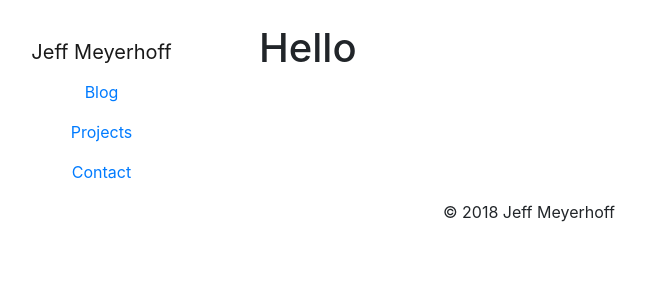
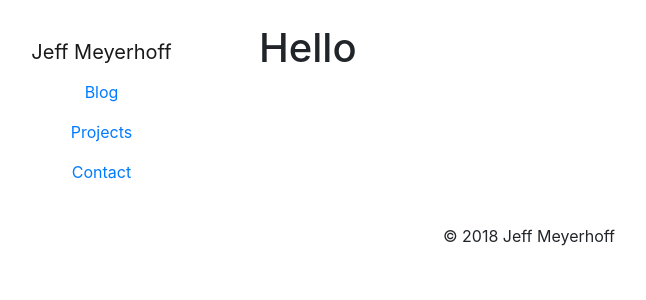
Before and after one commit to jeffington/jeffington.github.io, a Jekyll site: the page built from index.md, in a window 1280 px wide. Shown: the top 300 px of the page, without its empty margins (111-757 px from the left). Built offline with Jekyll 4.4.1, drawn with Linux system fonts in a browser that asks for light colours.

Commit message:
Add top margin to footer

```diff
--- a/_includes/footer.html
+++ b/_includes/footer.html
@@ -1,4 +1,4 @@
-<footer class="">
+<footer class="mt-4">
 
 <p style="text-align: center;">
 &copy; 2018 Jeff Meyerhoff
```
